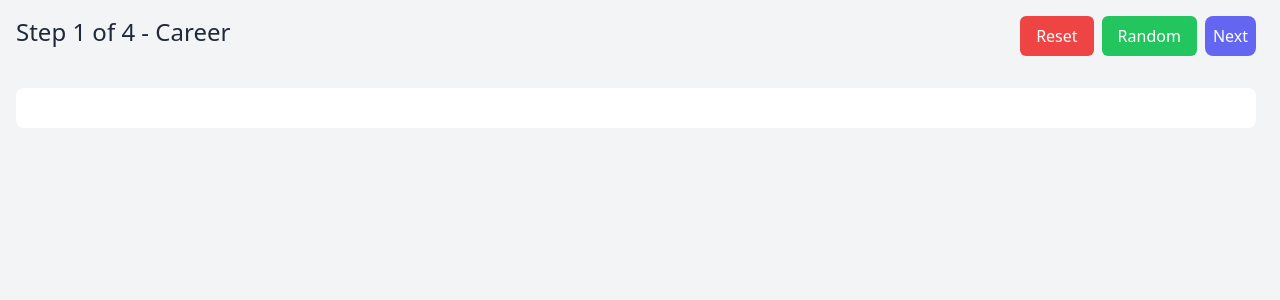
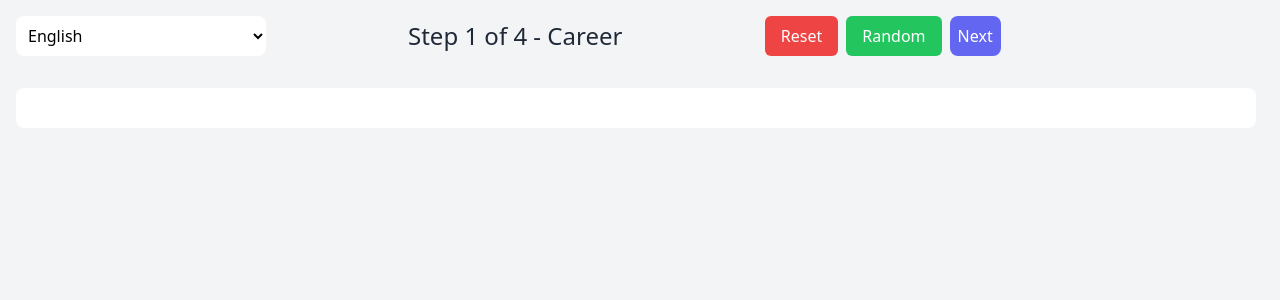
Before and after one commit to mcai/career_coach, a Next.js app: page / in a window 1280 px wide. Shown: the top 300 px of the page. Built offline with nearby package versions, Linux system fonts and the light colour scheme.

Commit message:
Add languages option.

```diff
--- a/pages/index.tsx
+++ b/pages/index.tsx
@@ -6,6 +6,7 @@ import { JobPage } from "./job";
 import { ResumePage } from "./resume";
 import { CoverLetterPage } from "./cover_letter";
 import { CareerPage } from "./career";
+import { languages } from "../utils/languages";
 
 // properties for the Index component
 export interface IndexProps {
@@ -197,6 +198,11 @@ export default class Index extends React.Component<IndexProps, IndexState> {
     this.setStepIndex(0);
   }
 
+  setLanguage(language: string) {
+    this.setState({ language: language });
+    sessionStorage.setItem('language', language);
+  }
+
   setCareer(career: string) {
     this.setState({ career: career });
     sessionStorage.setItem('career', career);
@@ -320,8 +326,28 @@ export default class Index extends React.Component<IndexProps, IndexState> {
         </Head>
 
         <div className="custom-form">
-          <div className="flex">
+          <div className="flex items-center justify-between">
+            <div className="w-1/5">
+              <select
+                className="custom-form-select"
+                value={this.state.language}
+                onChange={(e) => this.setLanguage(e.target.value)}
+              >
+                {
+                  languages.map(language => {
+                    return (
+                      <option key={language.code} value={language.name}>{language.text}</option>
+                    )
+                  })
+                }
+              </select>
+            </div>
+
+            <div className="w-2/5 text-center">
               <h3 className="custom-header">Step {this.state.stepIndex + 1} of {steps.length} - {steps[this.state.stepIndex].title}</h3>
+            </div>
+
+            <div className="w-2/5">
               <div className="ml-auto">
                 <button onClick={() => this.handleReset()} className={`custom-form-button ${this.state.submitting ? 'disabled-button' : 'reset-button'} mr-2`}>Reset</button>
                 <button onClick={() => this.handleRandom()} className={`custom-form-button ${this.state.submitting ? 'disabled-button' : 'random-button'} mr-2`}>Random</button>
@@ -350,6 +376,7 @@ export default class Index extends React.Component<IndexProps, IndexState> {
               </div>
             </div>
           </div>
+        </div>
 
         {this.state.error && <p className="error-message">{`${this.state.error}`}</p>}
 
--- a/utils/languages.ts
+++ b/utils/languages.ts
@@ -1,13 +1,13 @@
 export const languages = [
+    {
+        name: "English",
+        text: "English",
+        code: "en",
+    },
     {
         name: "Chinese",
         text: "中文",
         code: "zh",
-    },
-    {
-        name: "English",
-        text: "English",
-        code: "en",
     },
     {
         name: "French",
```
Lines whose indentation alone changed are shown as unchanged.
